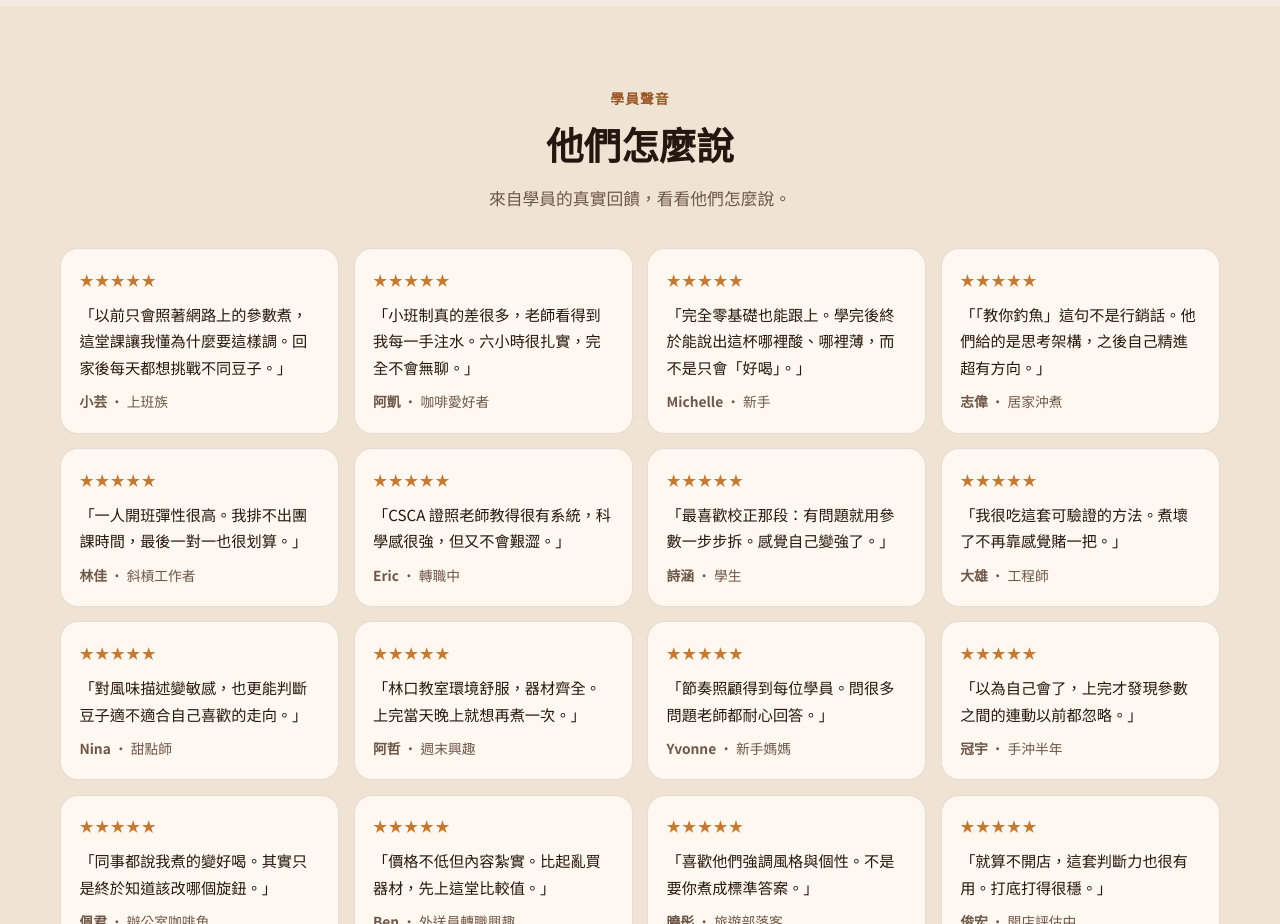
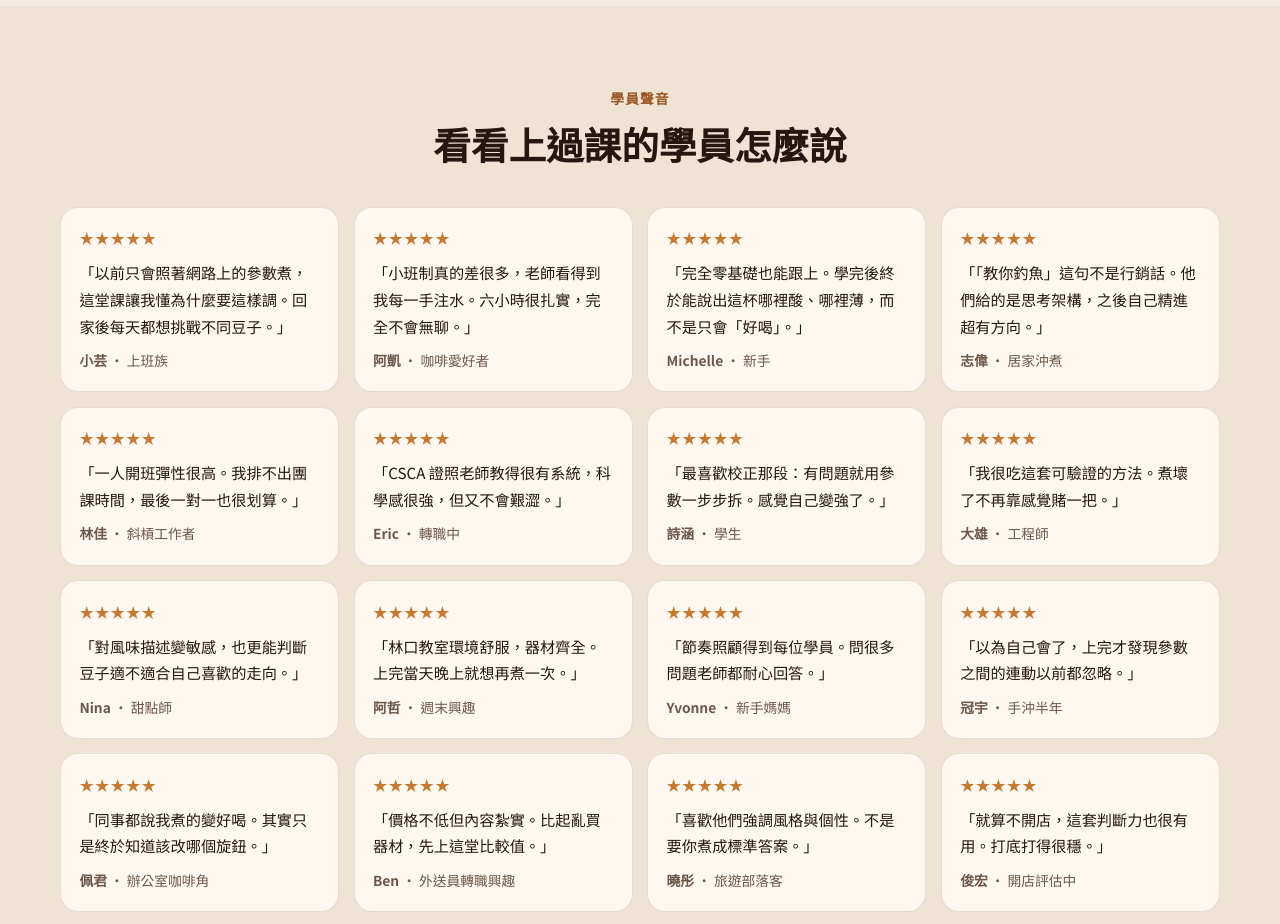
Before and after one commit to tsglee/coffee-beginner-course, a plain HTML site: page index.html in a window 1280 px wide. Shown: the part 7460-8384 px from the top of the page. Drawn offline with Linux system fonts and the light colour scheme.

Commit message:
Update testimonials heading copy
Use 「看看上過課的學員怎麼說」 as the section title.

```diff
--- a/index.html
+++ b/index.html
@@ -197,8 +197,7 @@
       <div class="wrap">
         <div class="section-head center">
           <p class="eyebrow dark">學員聲音</p>
-          <h2>他們怎麼說</h2>
-          <p class="section-lead">來自學員的真實回饋，看看他們怎麼說。</p>
+          <h2>看看上過課的學員怎麼說</h2>
         </div>
         <div class="t-grid">
           <article class="t-card">
```
